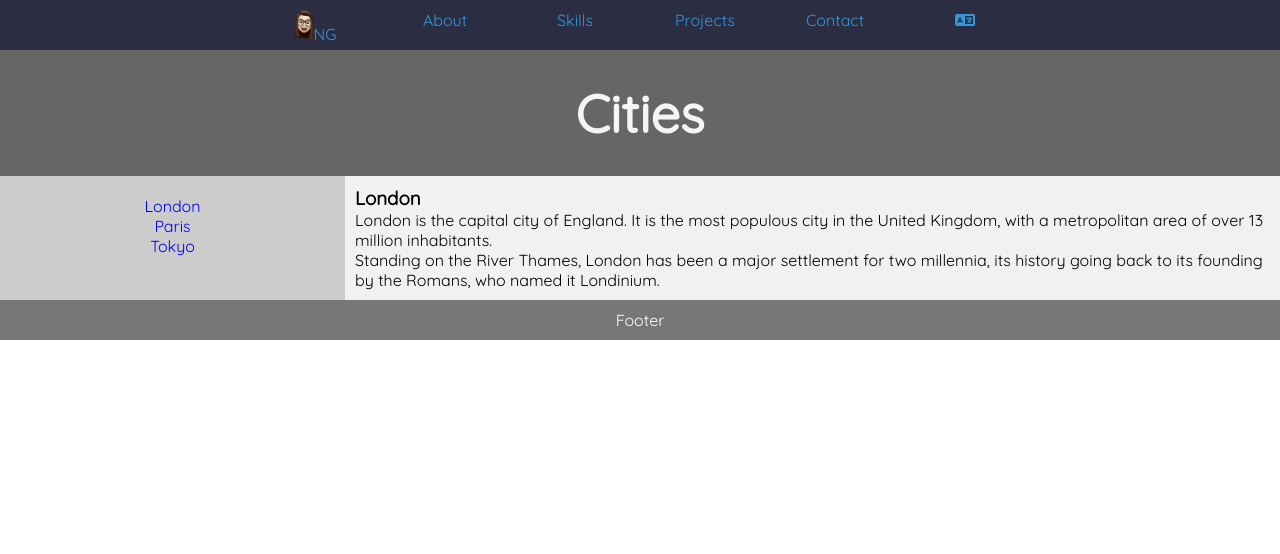
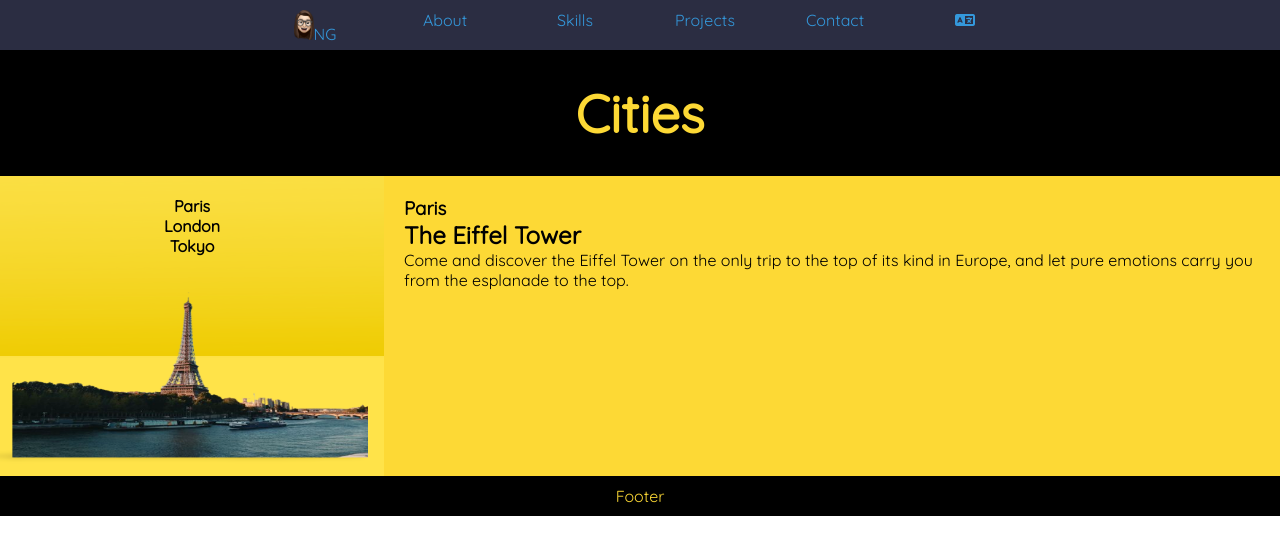
Before and after one commit to NatsOrtega/Nataliagarcia.github.io, a plain HTML site: page website/projects/4.Webstyleguide2/4index.html in a window 1280 px wide. Drawn offline with Linux system fonts and the light colour scheme.

Commit message:
Webstyles updated

```diff
--- a/website/projects/4.Webstyleguide 2/4style.css
+++ b/website/projects/3.Webstyleguide1/3style.css
@@ -68,50 +68,43 @@ a{
 
 /* HEADER */
 header{
-    background-color: #666;
+    background-color: #8d8741;
     padding: 30px;
     text-align: center;
     font-size: 35px;
-    color: white;
+    color: #fbeec1;
 }
 
-.section-nav{
-    float: left;
-    width: 30%;
-    height: 300px;
-    background-color: #ccc;
+/* CONTAINER */
+section{
+    display: flex;
+}
+
+.nav-section{
+    flex: 1;
+    background-color: #659dbd;
     padding: 20px;
 }
 
-.section-nav ul{
-    list-style-type: none;
+.nav-section ul{
+    list-style: none;
     padding: 0;
+    text-decoration: none;
 }
 
 article{
-    float: left;
-    padding: 20px;
-    width: 70%;
-    background-color: #3498db;
-    height: 300px;
-}
-
-section::after{
-    content: "";
-    display: table;
-    clear: both;
+    flex: 3;
+    background-image: linear-gradient(rgba(0,0,0,0.5),grey), url("/projects/3.Webstyleguide1/3images/london.jpg");
+    background-size: 100% 100%;
+    background-repeat: no-repeat;
+    padding: 10px;
+    color: #fbeec1;
+    position: center;
 }
 
 footer{
-    background-color: #777;
+    background-color: #daad86;
     padding: 10px;
     text-align: center;
-    color: white;
+    color: #fbeec1;
 }
-
-@media (max-width: 600px) {
-    .section-nav, article{
-        width: 100%;
-        height: auto;
-    }
-}
--- a/website/projects/3.Webstyleguide 1/3index.html
+++ b/website/projects/4.Webstyleguide2/4index.html
@@ -4,8 +4,8 @@
     <meta charset="UTF-8">
     <meta http-equiv="X-UA-Compatible" content="IE=edge">
     <meta name="viewport" content="width=device-width, initial-scale=1.0">
-    <title>Web Style Guide 1 (Flexbox)</title>
-    <link rel="stylesheet" href="3style.css">
+    <title>Web Style Guide 2 (Float)</title>
+    <link rel="stylesheet" href="4style.css">
     <link rel="icon" href="Nats memoji.png" type="image/x-icon">
     <link rel="stylesheet" href="https://cdnjs.cloudflare.com/ajax/libs/font-awesome/6.1.1/css/all.min.css">
     <link rel="stylesheet" href="https://cdnjs.cloudflare.com/ajax/libs/font-awesome/6.0.0/css/all.min.css">
@@ -17,8 +17,8 @@
     </style>
 </head>
 <body>
-     <!-- Navigation Bar -->
-     <nav class="navbar" id="nav-bar">
+    <!-- Navigation Bar -->
+    <nav class="navbar" id="nav-bar">
         <div class="lang-menu">
             <ul>
                 <li><img src="/icons/Nats memoji.png" alt="natalia-icon" width="20px" height="30px"><a href="#">NG</a></li>
@@ -44,18 +44,18 @@
     </header>
 
     <section>
-        <nav class="nav-section">
+        <nav class="section-nav">
             <ul>
+                <li><a href="#">Paris</a></li>
                 <li><a href="#">London</a></li>
-                <li><a href="#">Paris</a></li>
                 <li><a href="#">Tokyo</a></li>
             </ul>
         </nav>
 
         <article>
-            <h1>London</h1>
-            <p>London is the capital city of England. It is the most populous city in the  United Kingdom, with a metropolitan area of over 13 million inhabitants.</p>
-            <p>Standing on the River Thames, London has been a major settlement for two millennia, its history going back to its founding by the Romans, who named it Londinium.</p>
+            <h1>Paris</h1>
+            <h2>The Eiffel Tower</h2>
+            <p>Come and discover the Eiffel Tower on the only trip to the top of its kind in Europe, and let pure emotions carry you from the esplanade to the top.</p>
         </article>
     </section>
 
--- a/website/projects/3.Webstyleguide 1/3style.css
+++ b/website/projects/4.Webstyleguide2/4style.css
@@ -68,38 +68,63 @@ a{
 
 /* HEADER */
 header{
-    background-color: #666;
+    background-color: black;
     padding: 30px;
     text-align: center;
     font-size: 35px;
-    color: whitesmoke;
+    color: #fdd935;
 }
 
-/* CONTAINER */
-section{
-    display: flex;
-}
-
-.nav-section{
-    flex: 1;
-    background-color: #ccc;
+.section-nav{
+    float: left;
+    width: 30%;
+    height: 300px;
+    background-image: url("/projects/4.Webstyleguide2/4images/paris.png");
+    background-size: 100% 100%;
+    background-repeat: no-repeat;
+    position: center;
     padding: 20px;
 }
 
-.nav-section ul{
-    list-style: none;
+.section-nav ul{
+    list-style-type: none;
     padding: 0;
+    text-decoration: none;
+}
+
+.section-nav a{
+    color: black;
+    font-weight: bolder;
+}
+
+.section-nav a:hover{
+    color: white;
 }
 
 article{
-    flex: 3;
-    background-color: #f1f1f1;
-    padding: 10px;
+    float: left;
+    padding: 20px;
+    width: 70%;
+    height: 300px;
+    background-color: #fdd935;
+}
+
+section::after{
+    content: "";
+    display: table;
+    clear: both;
 }
 
 footer{
-    background-color: #777;
+    background-color: black;
     padding: 10px;
     text-align: center;
-    color: white;
+    color: #fdd935;
 }
+
+@media (max-width: 600px) {
+    .section-nav, article{
+        width: 100%;
+        height: auto;
+    }
+}
```
Also changed, not shown: website/projects/3.Webstyleguide1/3index.html (renamed from website/projects/4.Webstyleguide 2/4index.html, +7 -7 lines), website/projects/3.Webstyleguide1/3images/london.jpg (added), website/projects/4.Webstyleguide2/4images/paris.png (added), 7 other files.
